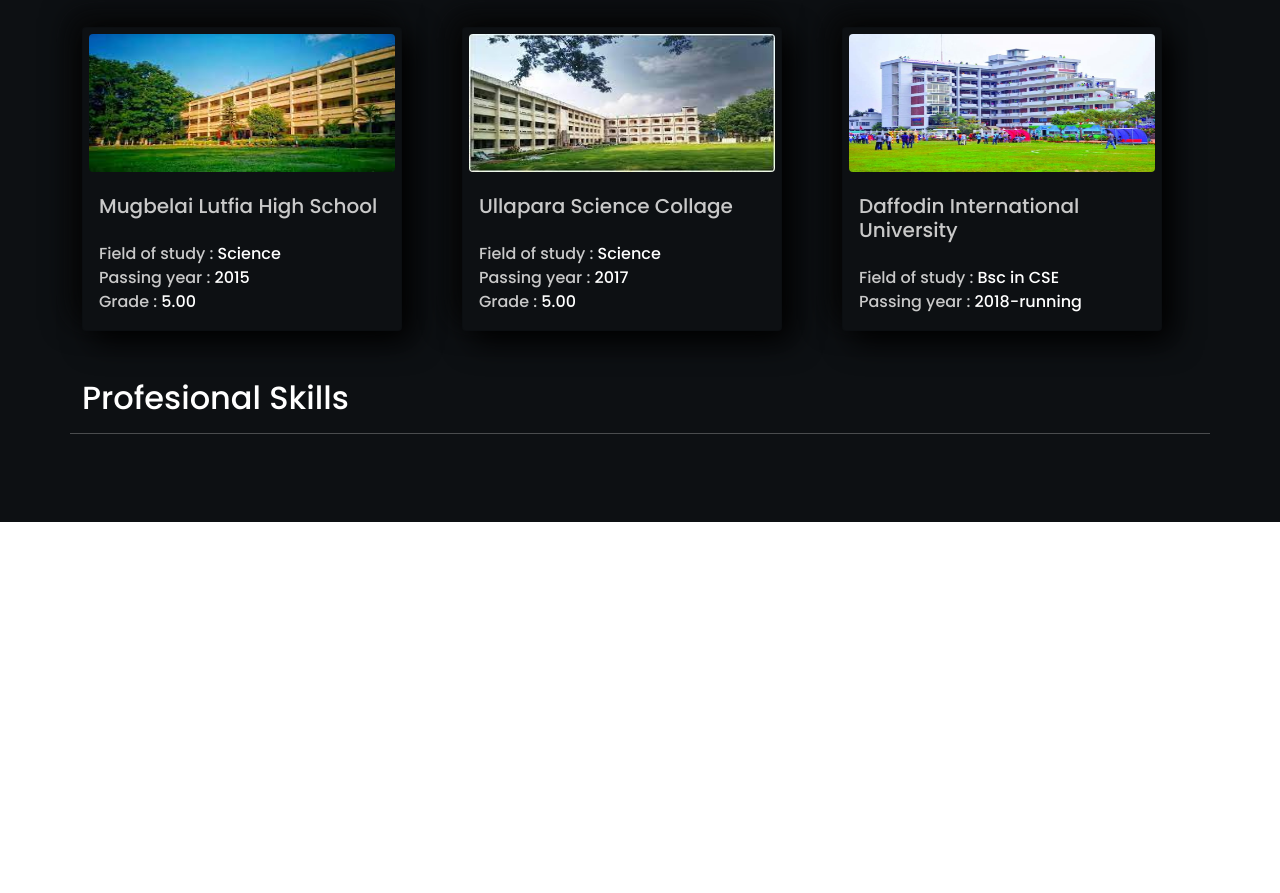
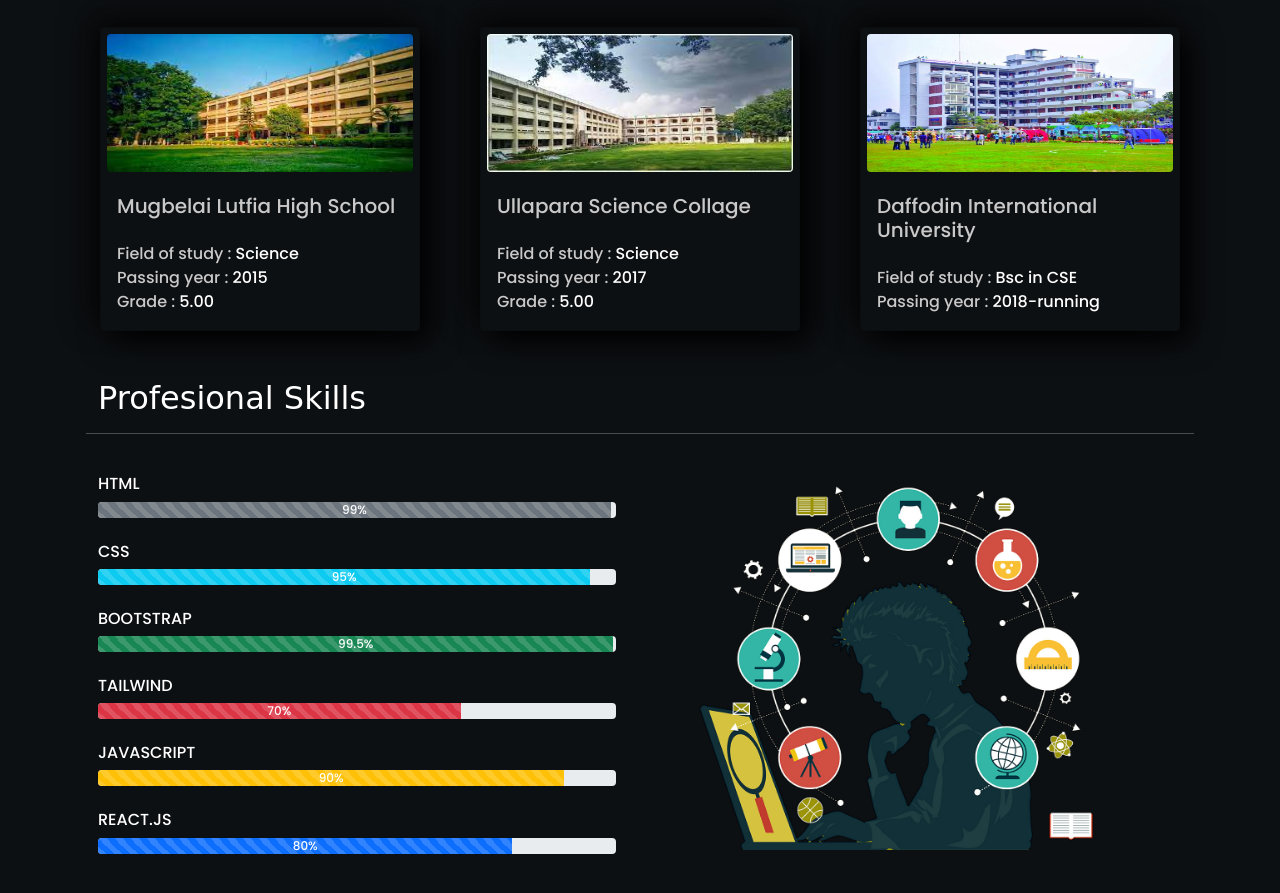
Before and after one commit to sayemhossain/shayemhossain, a plain HTML site: page index.html in a window 1280 px wide. Shown: the part 1467-2360 px from the top of the page. Before the commit the page ends 1989 px from the top, so only its background shows below. Drawn offline with nearby package versions, Linux system fonts and the light colour scheme; a web font is replaced by a local one.

Commit message:
skill section done

```diff
--- a/index.html
+++ b/index.html
@@ -29,7 +29,7 @@
                     <span class="navbar-toggler-icon"></span>
                 </button>
                 <div class="collapse navbar-collapse" id="navbarSupportedContent">
-                    <ul class="navbar-nav ms-auto mb-2 mb-lg-0">
+                    <ul class="navbar-nav text-center ms-auto mb-2 mb-lg-0">
                         <li class="nav-item">
                             <a class="nav-link text-white fw-bold aria-current=" page" href="#">Home</a>
                         </li>
@@ -132,48 +132,108 @@
                 </div>
                 <div class="row">
                     <div class="col-lg-12">
-                        <h2 class="text-white mb-3">Education</h2>
+                        <h2 class="text-white mb-3" style="font-family: 'Tapestry', cursive;">Education</h2>
                         <hr class="text-white">
                         <div class="row">
-                            <div class="col-lg-4">
+                            <div class="col-lg-4 d-flex justify-content-center">
                                 <div class="card edu-card primary-color text-white my-4" style="width: 20rem;">
                                     <img src="./img/school.jfif" class="card-img-top img-fluid edu-img" alt="...">
                                     <div class="card-body secondary-color">
                                         <h5 class="card-title">Mugbelai Lutfia High School</h5>
-                                        <p class="mt-4 mb-0 py-0">Field of study : <span class="text-white">Science</span></p>
-                                        <p class="card-text my-0 py-0">Passing year : <span class="text-white">2015</span></p>
+                                        <p class="mt-4 mb-0 py-0">Field of study : <span
+                                                class="text-white">Science</span></p>
+                                        <p class="card-text my-0 py-0">Passing year : <span
+                                                class="text-white">2015</span></p>
                                         <p class="my-0 py-0">Grade : <span class="text-white">5.00</span></p>
                                     </div>
                                 </div>
                             </div>
-                            <div class="col-lg-4">
+                            <div class="col-lg-4 d-flex justify-content-center">
                                 <div class="card edu-card primary-color text-white my-4" style="width: 20rem;">
                                     <img src="./img/collage.jfif" class="card-img-top img-fluid edu-img" alt="...">
                                     <div class="card-body secondary-color">
                                         <h5 class="card-title">Ullapara Science Collage</h5>
-                                        <p class="mt-4 mb-0 py-0">Field of study : <span class="text-white">Science</span></p>
-                                        <p class="card-text my-0 py-0">Passing year : <span class="text-white">2017</span></p>
+                                        <p class="mt-4 mb-0 py-0">Field of study : <span
+                                                class="text-white">Science</span></p>
+                                        <p class="card-text my-0 py-0">Passing year : <span
+                                                class="text-white">2017</span></p>
                                         <p class="my-0 py-0">Grade : <span class="text-white">5.00</span></p>
                                     </div>
                                 </div>
                             </div>
-                            <div class="col-lg-4">
+                            <div class="col-lg-4 d-flex justify-content-center">
                                 <div class="card edu-card primary-color text-white my-4" style="width: 20rem;">
                                     <img src="./img/varsity.jpg" class="card-img-top img-fluid edu-img" alt="...">
                                     <div class="card-body secondary-color">
                                         <h5 class="card-title">Daffodin International University</h5>
-                                        <p class="mt-4 mb-0 py-0">Field of study : <span class="text-white">Bsc in CSE</span></p>
-                                        <p class="card-text my-0 py-0">Passing year : <span class="text-white">2018-running</span></p>
-
+                                        <p class="mt-4 mb-0 py-0">Field of study : <span class="text-white">Bsc in
+                                                CSE</span></p>
+                                        <p class="card-text my-0 py-0">Passing year : <span
+                                                class="text-white">2018-running</span></p>
                                     </div>
                                 </div>
                             </div>
                         </div>
                     </div>
                 </div>
-                <div class="row py-4">
-                    <h2 class="text-white mb-3">Profesional Skills</h2>
+                <div class="row py-4 px-3">
+                    <h2 class="text-white mb-3" style="font-family: 'Tapestry', cursive;">Profesional Skills</h2>
                     <hr class="text-white">
+                    <div class="row">
+                        <div class="col-lg-6">
+                            <div class="my-4">
+                                <h6 class="text-white">HTML</h6>
+                                <div class="progress">
+                                    <div class="progress-bar bg-secondary progress-bar-striped progress-bar-animated"
+                                        role="progressbar" aria-valuenow="75" aria-valuemin="34" aria-valuemax="100"
+                                        style="width: 99%">99%</div>
+                                </div>
+                            </div>
+                            <div class="my-4">
+                                <h6 class="text-white">CSS</h6>
+                                <div class="progress">
+                                    <div class="progress-bar bg-info progress-bar-striped progress-bar-animated"
+                                        role="progressbar" aria-valuenow="75" aria-valuemin="34" aria-valuemax="100"
+                                        style="width: 95%">95%</div>
+                                </div>
+                            </div>
+                            <div class="my-4">
+                                <h6 class="text-white">BOOTSTRAP</h6>
+                                <div class="progress">
+                                    <div class="progress-bar bg-success progress-bar-striped progress-bar-animated"
+                                        role="progressbar" aria-valuenow="75" aria-valuemin="34" aria-valuemax="100"
+                                        style="width: 99.5%">99.5%</div>
+                                </div>
+                            </div>
+                            <div class="my-4">
+                                <h6 class="text-white">TAILWIND</h6>
+                                <div class="progress">
+                                    <div class="progress-bar bg-danger progress-bar-striped progress-bar-animated"
+                                        role="progressbar" aria-valuenow="75" aria-valuemin="34" aria-valuemax="100"
+                                        style="width: 70%">70%</div>
+                                </div>
+                            </div>
+                            <div class="my-4">
+                                <h6 class="text-white">JAVASCRIPT</h6>
+                                <div class="progress">
+                                    <div class="progress-bar bg-warning progress-bar-striped progress-bar-animated"
+                                        role="progressbar" aria-valuenow="75" aria-valuemin="34" aria-valuemax="100"
+                                        style="width: 90%">90%</div>
+                                </div>
+                            </div>
+                            <div class="my-4">
+                                <h6 class="text-white">REACT.JS</h6>
+                                <div class="progress">
+                                    <div class="progress-bar bg-primary progress-bar-striped progress-bar-animated"
+                                        role="progressbar" aria-valuenow="75" aria-valuemin="34" aria-valuemax="100"
+                                        style="width: 80%">80%</div>
+                                </div>
+                            </div>
+                        </div>
+                        <div class="col-lg-6 d-flex justify-content-center">
+                            <img class="img-fluid skill-img" src="./img/skill.png" alt="">
+                        </div>
+                    </div>
                 </div>
             </div>
         </section>
--- a/style.css
+++ b/style.css
@@ -79,3 +79,6 @@
 .edu-card {
   box-shadow: 10px 10px 30px rgb(0, 0, 0), -10px -10px 30px rgb(7, 7, 7);
 }
+.skill-img {
+  height: 400px;
+}
```
Also changed, not shown: img/skill.png (added), img/skills.jpg (added).
